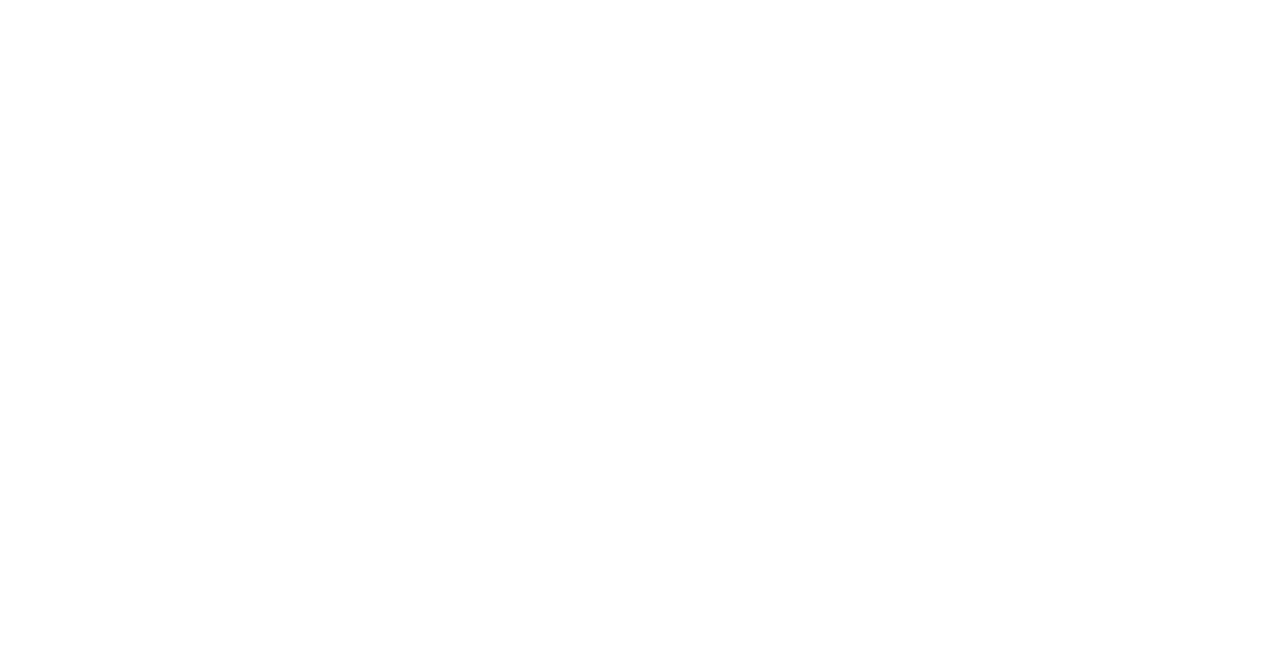
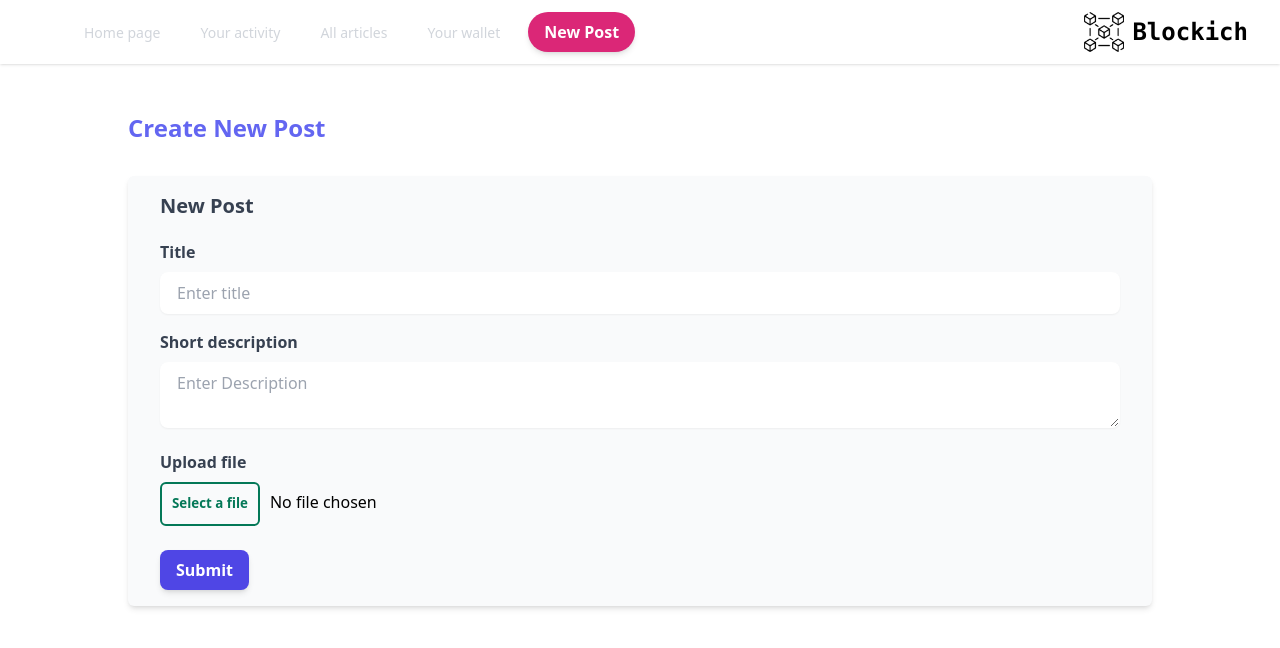
Before and after one commit to Antonio725/blockich, a React (Vite) app: page /newPost in a window 1280 px wide. Before the commit this address had no page. Shown: the top 648 px of the page. Built offline with nearby package versions, Linux system fonts and the light colour scheme.

Commit message:
Add new post form

```diff
--- a/src/App.jsx
+++ b/src/App.jsx
@@ -6,6 +6,7 @@ import Navigation from "./components/Navigation/Navigation";
 import ProfilePage from "./components/ProfilePage/ProfilePage";
 import HomePage from "./components/HomePage/HomePage";
 import AllPostsPage from "./components/AllPostsPage/AllPostsPage";
+import NewPostForm from "./components/NewPostForm/NewPostForm";
 
 
 function App() {
@@ -13,10 +14,11 @@ function App() {
         <>
             <Router>
                 <Routes>
-            <Route path="/" element={<><Navigation /><HomePage /></>} />
-            <Route path="/allArticles" element={<><Navigation /><AllPostsPage /></>} />
-            <Route path="/userProfile" element={<><Navigation /><ProfilePage /></>} />
-            <Route path="/wallet" element={<><Navigation />{window.ethereum ? <Home /> : <Install />}</>} />
+                    <Route path="/" element={ <><Navigation/><HomePage/></> }/>
+                    <Route path="/allArticles" element={ <><Navigation/><AllPostsPage/></> }/>
+                    <Route path="/userProfile" element={ <><Navigation/><ProfilePage/></> }/>
+                    <Route path="/wallet" element={ <><Navigation/>{ window.ethereum ? <Home/> : <Install/> }</> }/>
+                    <Route path="/newPost" element={ <><Navigation/><NewPostForm/></> }/>
                 </Routes>
             </Router>
         </>
--- a/src/components/Navigation/Navigation.jsx
+++ b/src/components/Navigation/Navigation.jsx
@@ -32,12 +32,17 @@ const Navigation = () => {
                                             </Link>
                                         )
                                     }) }
+                                    <Link
+                                        className="py-2 px-4 justify-end bg-pink-600 hover:bg-pink-700 focus:ring-pink-500 focus:ring-offset-pink-200 text-white transition ease-in duration-200 text-center text-base font-semibold shadow-md focus:outline-none focus:ring-2 focus:ring-offset-2  rounded-full"
+                                        to="/newPost">
+                                        New Post
+                                    </Link>
                                 </div>
                             </div>
                         </div>
                         <div className="block">
                             <div className="ml-4 flex items-center md:ml-6">
-                                <img className="w-10" src={blockchainLogo} alt="blockChainLogo"/>
+                                <img className="w-10" src={ blockchainLogo } alt="blockChainLogo"/>
                                 <div className="ml-2 font-mono font-bold text-2xl">
                                     Blockich
                                 </div>
--- a/src/components/Navigation/NavigationDropdown.jsx
+++ b/src/components/Navigation/NavigationDropdown.jsx
@@ -1,6 +1,7 @@
 import React, { useState } from "react";
 import { useLocation } from "react-router";
 import blockchainLogo from "../../assets/icons/blockchain.png"
+import { Link } from "react-router-dom";
 
 const NavigationDropdown = (props) => {
     const [isOpen, setIsOpen] = useState(false);
@@ -37,7 +38,7 @@ const NavigationDropdown = (props) => {
                     </svg>
                 </button>
                 <div className="mr-4 flex items-center md:ml-6">
-                    <img className="w-10" src={blockchainLogo} alt="blockChainLogo"/>
+                    <img className="w-10" src={ blockchainLogo } alt="blockChainLogo"/>
                     <div className="ml-2 font-mono font-bold text-2xl">
                         Blockich
                     </div>
@@ -55,9 +56,9 @@ const NavigationDropdown = (props) => {
                     >
                         { props.items.map((item) => {
                             return (
-                                <a
+                                <Link
                                     key={ item.label }
-                                    href={ item.link || "#" }
+                                    to={ item.link || "#" }
                                     className={ `${
                                         item.icon ? "flex items-center" : "block"
                                     } block px-4 py-2 text-md text-gray-700 hover:bg-gray-100 hover:text-gray-900 dark:text-gray-100 dark:hover:text-white dark:hover:bg-gray-600` }
@@ -69,9 +70,17 @@ const NavigationDropdown = (props) => {
                                         <span>{ item.label }</span>
                                         { item.desc && <span className="text-gray-400 text-xs">{ item.desc }</span> }
                                     </span>
-                                </a>
+                                </Link>
                             );
                         }) }
+                        <div className="py-2 px-4 mt-4">
+                            <Link
+                                role="menuitem"
+                                className="py-2 px-4 bg-pink-600 hover:bg-pink-700 focus:ring-pink-500 focus:ring-offset-pink-200 text-white transition ease-in duration-200 text-center text-base font-semibold shadow-md focus:outline-none focus:ring-2 focus:ring-offset-2  rounded-full"
+                                to="/newPost">
+                                New Post
+                            </Link>
+                        </div>
                     </div>
                 </div>
             ) }
--- /dev/null
+++ b/src/components/NewPostForm/NewPostForm.jsx
@@ -0,0 +1,76 @@
+import React, { useState } from 'react'
+import "./newPostForm.css"
+
+const NewPostForm = () => {
+
+    const [state, setState] = useState({
+        title: "",
+        description: "",
+        file: null
+    })
+
+    const handleChange = (event) => {
+        setState({ ...state, [event.target.name]: event.target.value })
+    }
+
+    const handleSubmit = (event) => {
+        event.preventDefault()
+        console.log(state)
+    }
+
+    return (
+        <div className="w-4/5 mx-auto">
+            <div className="text-2xl text-indigo-500 font-bold mt-12 mb-8">
+                Create New Post
+            </div>
+            <div className="shadow-md px-8 py-4 bg-gray-50 rounded-md">
+                <form onSubmit={ event => handleSubmit(event) }>
+                    <div className="text-gray-700 font-semibold text-xl mb-5">
+                        New Post
+                    </div>
+                    <div className="">
+                        <label className="text-gray-700 font-semibold" htmlFor="id_for_title">
+                            Title
+                        </label>
+                        <input type="text"
+                               value={ state.title }
+                               onChange={ event => handleChange(event) }
+                               id="id_for_title"
+                               className="mt-2 mb-4 rounded-lg border-transparent flex-1 appearance-none border border-gray-300 w-full py-2 px-4 bg-white text-gray-700 placeholder-gray-400 shadow-sm text-base focus:outline-none focus:ring-2 focus:ring-indigo-500 focus:border-transparent"
+                               name="title"
+                               placeholder="Enter title"
+                        />
+                        <label className="text-gray-700 font-semibold" htmlFor="id_for_desc">
+                            Short description
+                        </label>
+                        <textarea id="id_for_desc"
+                                  value={ state.description }
+                                  onChange={ event => handleChange(event) }
+                                  className="mt-2 mb-4 rounded-lg border-transparent flex-1 appearance-none border border-gray-300 w-full py-2 px-4 bg-white text-gray-700 placeholder-gray-400 shadow-sm text-base focus:outline-none focus:ring-2 focus:ring-indigo-500 focus:border-transparent"
+                                  name="description"
+                                  placeholder="Enter Description"
+                        />
+                        <label className="text-gray-700 font-semibold" htmlFor="id_for_file">
+                            Upload file
+                        </label>
+                        <input type="file"
+                               onChange={ event => handleChange(event) }
+                               id="id_for_file"
+                               className="w-full mt-2 newPostFile"
+                               name="file"
+                               placeholder="Enter Description"
+                        />
+                    </div>
+
+                    <button type="submit"
+                            className="py-2 px-4 mt-6 bg-indigo-600 hover:bg-indigo-700 focus:ring-indigo-500 focus:ring-offset-indigo-200 text-white transition ease-in duration-200 text-center text-base font-semibold shadow-md focus:outline-none focus:ring-2 focus:ring-offset-2  rounded-lg ">
+                        Submit
+                    </button>
+
+                </form>
+            </div>
+        </div>
+    );
+}
+
+export default NewPostForm
--- /dev/null
+++ b/src/components/NewPostForm/newPostForm.css
@@ -0,0 +1,26 @@
+.newPostFile::-webkit-file-upload-button {
+    display: none;
+}
+
+.newPostFile::before {
+    content: "Select a file" !important;
+    display: inline-block;
+    border: #047857 2px solid;
+    border-radius: 0.375rem;
+    padding: 10px 10px;
+    outline: none;
+    color: #047857;
+    white-space: nowrap;
+    -webkit-user-select: none;
+    cursor: pointer;
+    font-weight: 700;
+    font-size: 10pt;
+    box-shadow: 0 0 #0000, 0 0 #0000, 0 1px 2px 0 rgba(0 0 0 0.05);
+    margin-right: 10px;
+    transition: background-color 0.8s, color 0.8s;
+}
+
+.newPostFile:hover::before {
+    color: white;
+    background-color: #059669;
+}
--- a/src/components/ProfilePage/ProfilePage.jsx
+++ b/src/components/ProfilePage/ProfilePage.jsx
@@ -30,7 +30,7 @@ const ProfilePage = () => {
                 </div>
                 <div className="mt-12 md:mt-24 mx-4 md:mx-0">
                     <div className="text-lg text-gray-900 text-2xl font-semibold uppercase">Posts</div>
-                    <ProfilePagePostTable data={data} />
+                    <ProfilePagePostTable data={ data }/>
                 </div>
             </div>
         </div>
--- a/src/components/Wallet/Home.jsx
+++ b/src/components/Wallet/Home.jsx
@@ -1,9 +1,9 @@
 import WalletBalance from "./WalletBalance";
 
 function Home() {
-    return(
-        <WalletBalance />
+    return (
+        <WalletBalance/>
     );
-};
+}
 
 export default Home;
--- a/src/components/Wallet/Install.jsx
+++ b/src/components/Wallet/Install.jsx
@@ -3,7 +3,8 @@ const Install = () => {
         <div className="justify-center">
             <h2>Our website used Metamask to interact with your wallet, it appears you do not have it installed.</h2>
             <h2>Please follow the link below to install it.</h2>
-            <a  className="bg-blue-500 hover:bg-blue-700 text-white font-bold py-2 px-4 rounded" href="https://metamask.io/download.html">Download Metamask</a>
+            <a className="bg-blue-500 hover:bg-blue-700 text-white font-bold py-2 px-4 rounded"
+               href="https://metamask.io/download.html">Download Metamask</a>
         </div>
     )
 };
```
Also changed, not shown: src/components/AllPostsPage/AllPostsPage.jsx (+19 -18 lines), src/components/HomePage/HomePage.jsx (+17 -18 lines), src/components/ProfilePage/ProfilePageArticleTable/ProfilePageArticleTable.jsx (+8 -8 lines), src/components/Wallet/WalletBalance.jsx (+6 -3 lines). Lines whose indentation alone changed are shown as unchanged.
